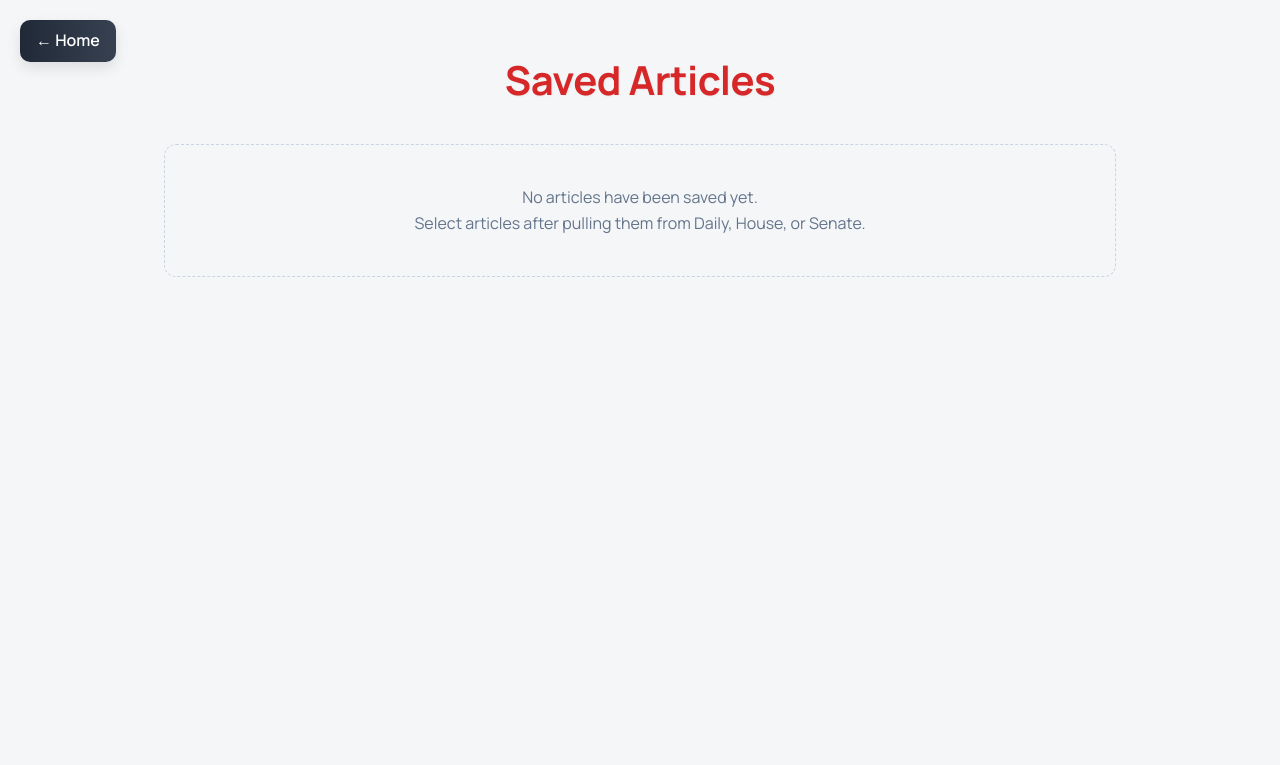
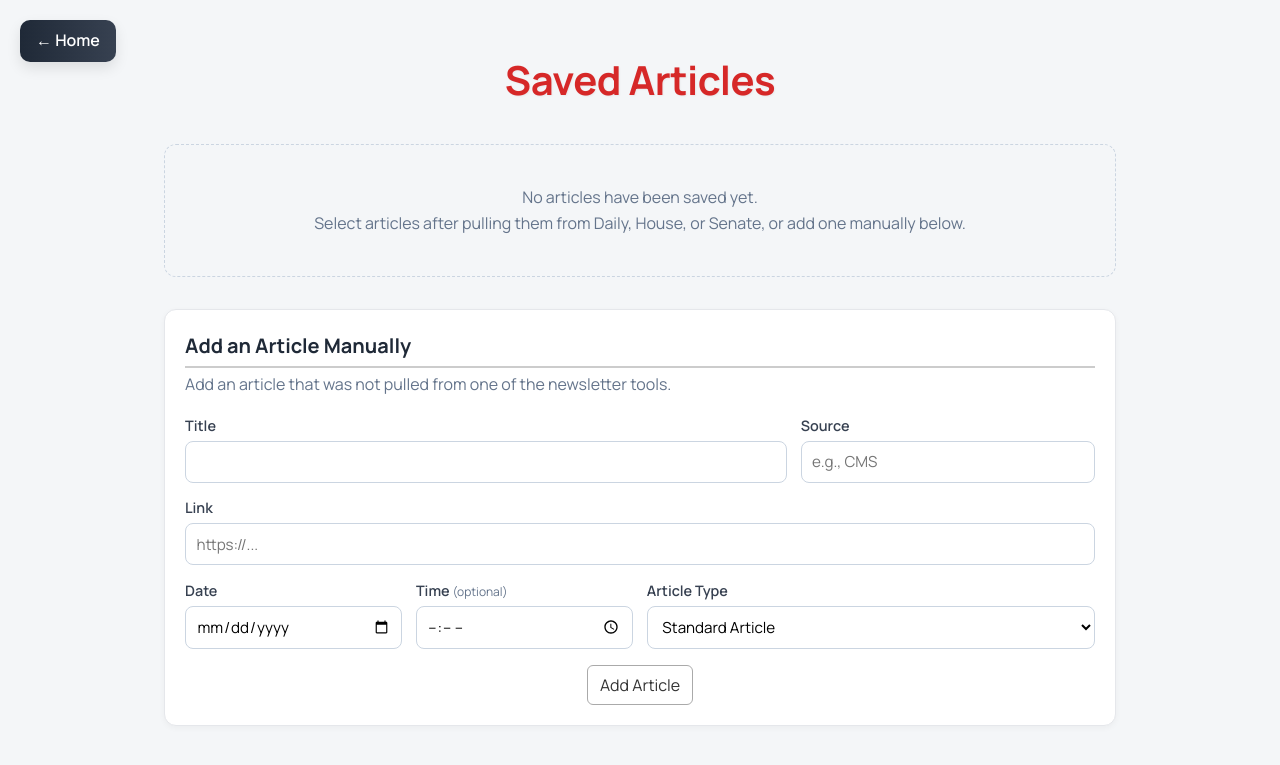
Before and after one commit to alay05/PolicyCrush2.0, a Flask app: page /saved-articles in a window 1280 px wide. Shown: the top 765 px of the page. Run offline with Flask 3, Linux system fonts and the light colour scheme.

Commit message:
Add manual newsletter article entry

```diff
--- a/routes/saved_articles.py
+++ b/routes/saved_articles.py
@@ -1,5 +1,6 @@
 import hashlib
 from datetime import date, datetime
+from urllib.parse import urlparse
 
 from flask import Blueprint, abort, flash, redirect, render_template, request, session, url_for
 
@@ -18,7 +19,10 @@ TOOL_LABELS = {
     "news": "Daily",
     "house": "House",
     "senate": "Senate",
+    "manual": "Manual",
 }
+
+MANUAL_SECTIONS = {"", "majority", "minority", "hearing"}
 
 
 def _article_id(url: str) -> str:
@@ -136,6 +140,60 @@ def add_saved_articles(tool: str):
     return redirect(url_for(TOOL_ENDPOINTS[tool]))
 
 
+@saved_articles.post("/saved-articles/manual")
+def add_manual_article():
+    title = request.form.get("title", "").strip()
+    url = request.form.get("url", "").strip()
+    publication_date = request.form.get("date", "").strip()
+    publication_time = request.form.get("time", "").strip()
+    source = request.form.get("source", "").strip()
+    section = request.form.get("section", "").strip().lower()
+
+    if not title or not url or not publication_date or not source:
+        flash("Enter a title, source, link, and date for the article.", "error")
+        return redirect(url_for("saved_articles.saved_articles_view"))
+    if len(title) > 500 or len(url) > 2048 or len(source) > 100:
+        flash("The manual article contains a field that is too long.", "error")
+        return redirect(url_for("saved_articles.saved_articles_view"))
+
+    parsed_url = urlparse(url)
+    if parsed_url.scheme not in {"http", "https"} or not parsed_url.netloc:
+        flash("Enter a valid article link beginning with http:// or https://.", "error")
+        return redirect(url_for("saved_articles.saved_articles_view"))
+    if section not in MANUAL_SECTIONS:
+        flash("Select a valid article type.", "error")
+        return redirect(url_for("saved_articles.saved_articles_view"))
+
+    try:
+        if publication_time:
+            article_date = datetime.fromisoformat(
+                f"{publication_date}T{publication_time}"
+            ).isoformat()
+        else:
+            article_date = date.fromisoformat(publication_date).isoformat()
+    except ValueError:
+        flash("Enter a valid article date and time.", "error")
+        return redirect(url_for("saved_articles.saved_articles_view"))
+
+    saved = list(session.get("saved_articles") or [])
+    if any((article.get("url") or "").strip() == url for article in saved):
+        flash("That article is already saved.", "info")
+        return redirect(url_for("saved_articles.saved_articles_view"))
+
+    saved.append(
+        prepare_article(
+            {"title": title, "url": url, "date": article_date},
+            "manual",
+            source,
+            section,
+        )
+    )
+    session["saved_articles"] = saved
+    session.modified = True
+    flash("Manual article saved.", "success")
+    return redirect(url_for("saved_articles.saved_articles_view"))
+
+
 @saved_articles.post("/saved-articles/<article_id>/remove")
 def remove_saved_article(article_id: str):
     saved = list(session.get("saved_articles") or [])
--- a/static/style.css
+++ b/static/style.css
@@ -681,6 +681,95 @@ input.article-check[type="checkbox"] {
   font-size: 0.9rem;
 }
 
+.manual-article-section {
+  margin-top: 2rem;
+  padding: 1.25rem;
+  border: 1px solid #e5e7eb;
+  border-radius: 12px;
+  background: #fff;
+  box-shadow: 0 2px 6px rgba(0,0,0,0.04);
+}
+
+.manual-article-section h2 {
+  margin-bottom: 0.25rem;
+  color: #1f2937;
+  font-size: 1.25rem;
+}
+
+.manual-article-section > p {
+  margin-bottom: 1rem;
+  color: #64748b;
+}
+
+.manual-article-form {
+  display: block;
+  margin: 0;
+}
+
+.manual-article-grid {
+  display: grid;
+  grid-template-columns: repeat(12, minmax(0, 1fr));
+  gap: 0.85rem;
+}
+
+.manual-article-field {
+  display: flex;
+  grid-column: span 3;
+  flex-direction: column;
+  gap: 0.25rem;
+}
+
+.manual-article-field > span {
+  color: #374151;
+  font-size: 0.9rem;
+  font-weight: 600;
+}
+
+.manual-article-field small {
+  color: #64748b;
+  font-weight: 400;
+}
+
+.manual-article-title {
+  grid-column: span 8;
+}
+
+.manual-article-source {
+  grid-column: span 4;
+}
+
+.manual-article-url {
+  grid-column: span 12;
+}
+
+.manual-article-type {
+  grid-column: span 6;
+}
+
+.manual-article-field input,
+.manual-article-field select {
+  width: 100%;
+  min-height: 42px;
+  padding: 0.55rem 0.65rem;
+  border: 1px solid #cbd5e1;
+  border-radius: 8px;
+  background: #fff;
+  font-size: 0.95rem;
+}
+
+.manual-article-field input:focus,
+.manual-article-field select:focus {
+  outline: none;
+  border-color: #d62828;
+  box-shadow: 0 0 0 3px rgba(214,40,40,.12);
+}
+
+.manual-article-actions {
+  display: flex;
+  justify-content: center;
+  margin-top: 1rem;
+}
+
 .remove-article-form {
   flex: 0 0 auto;
   margin: 0;
@@ -708,6 +797,14 @@ input.article-check[type="checkbox"] {
   .saved-article {
     align-items: flex-start;
     flex-direction: column;
+  }
+
+  .manual-article-field,
+  .manual-article-title,
+  .manual-article-source,
+  .manual-article-url,
+  .manual-article-type {
+    grid-column: span 12;
   }
 }
 
--- a/templates/saved_articles.html
+++ b/templates/saved_articles.html
@@ -34,6 +34,55 @@
         </div>
       {% endfor %}
     </div>
+  {% else %}
+    <div class="empty-state">
+      <p>No articles have been saved yet.</p>
+      <p>Select articles after pulling them from Daily, House, or Senate, or add one manually below.</p>
+    </div>
+  {% endif %}
+
+  <section class="manual-article-section">
+    <h2>Add an Article Manually</h2>
+    <p>Add an article that was not pulled from one of the newsletter tools.</p>
+    <form method="POST" action="{{ url_for('saved_articles.add_manual_article') }}" class="manual-article-form">
+      <div class="manual-article-grid">
+        <label class="manual-article-field manual-article-title">
+          <span>Title</span>
+          <input type="text" name="title" maxlength="500" required>
+        </label>
+        <label class="manual-article-field manual-article-source">
+          <span>Source</span>
+          <input type="text" name="source" maxlength="100" placeholder="e.g., CMS" required>
+        </label>
+        <label class="manual-article-field manual-article-url">
+          <span>Link</span>
+          <input type="url" name="url" maxlength="2048" placeholder="https://..." required>
+        </label>
+        <label class="manual-article-field">
+          <span>Date</span>
+          <input type="date" name="date" required>
+        </label>
+        <label class="manual-article-field">
+          <span>Time <small>(optional)</small></span>
+          <input type="time" name="time">
+        </label>
+        <label class="manual-article-field manual-article-type">
+          <span>Article Type</span>
+          <select name="section">
+            <option value="">Standard Article</option>
+            <option value="hearing">Hearing / Event</option>
+            <option value="majority">Majority</option>
+            <option value="minority">Minority</option>
+          </select>
+        </label>
+      </div>
+      <div class="manual-article-actions">
+        <button type="submit" class="btn-primary">Add Article</button>
+      </div>
+    </form>
+  </section>
+
+  {% if articles %}
     <div class="workflow-actions">
       <form method="POST" action="{{ url_for('saved_articles.clear_saved_articles') }}" onsubmit="return confirm('Clear all saved articles?');">
         <button type="submit" class="remove-article-btn">Clear Saved</button>
@@ -49,11 +98,6 @@
         </form>
       {% endif %}
     </div>
-  {% else %}
-    <div class="empty-state">
-      <p>No articles have been saved yet.</p>
-      <p>Select articles after pulling them from Daily, House, or Senate.</p>
-    </div>
   {% endif %}
   <script>
     document.querySelector('.headline-generate-form')?.addEventListener('submit', (event) => {
```
Also changed, not shown: tests/test_saved_articles.py (+104 -0 lines), public/assets/style.css.
